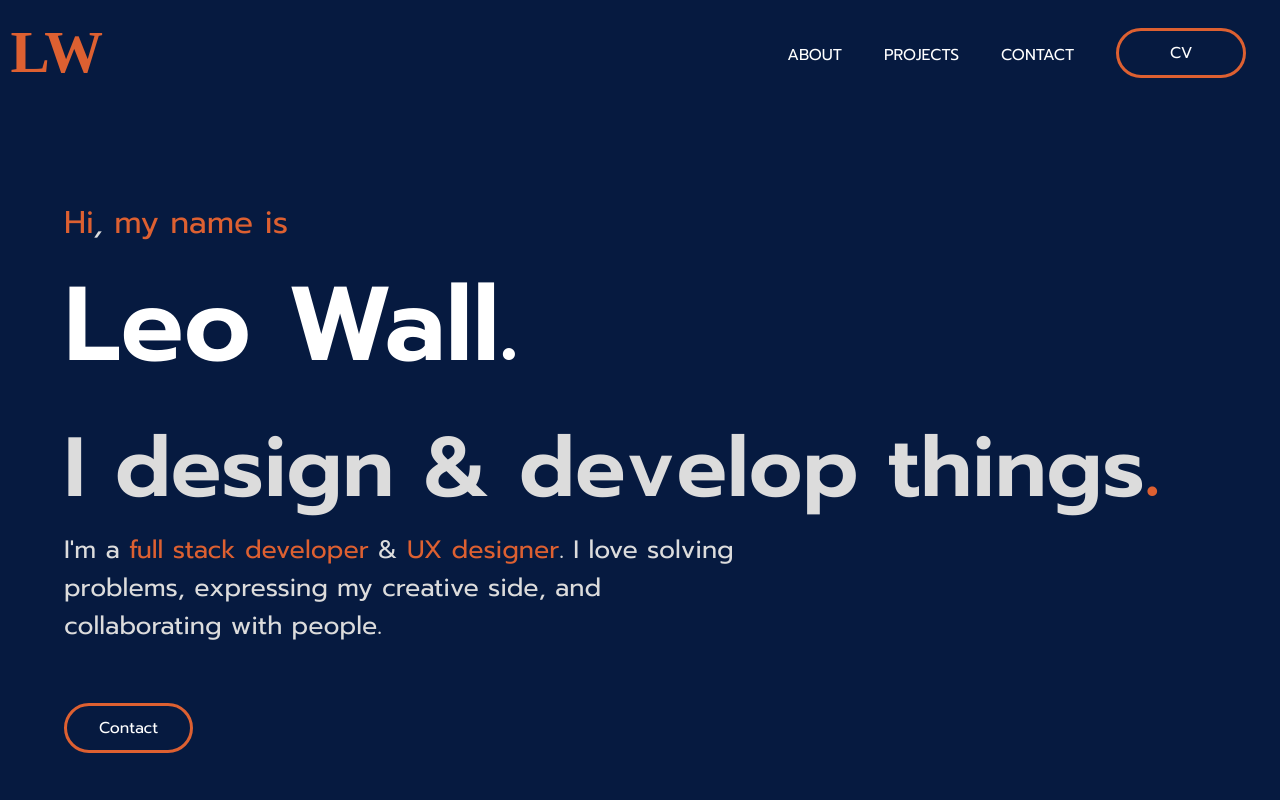
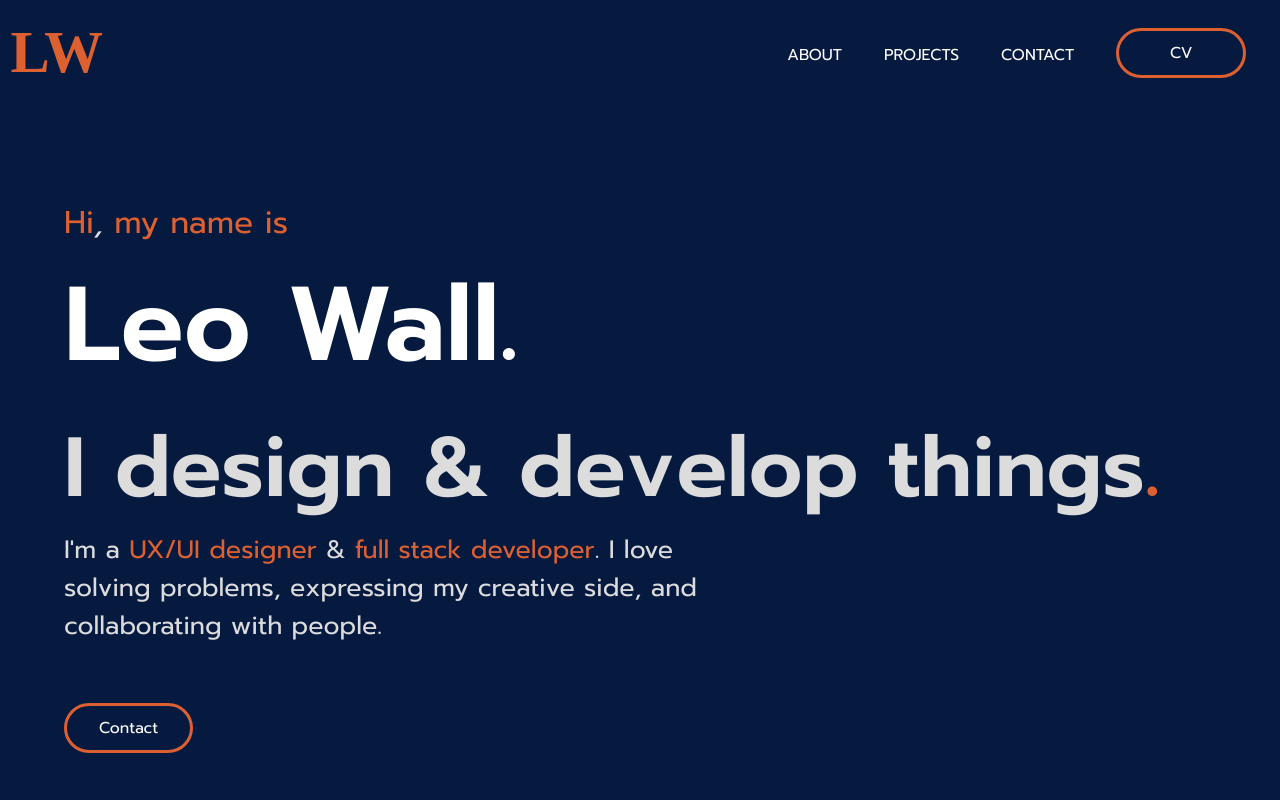
Before and after one commit to leoarthurwall/My-Portfolio, a React (Create React App) app: page / in a window 1280 px wide. Shown: the top 800 px of the page. Built offline with nearby package versions, Linux system fonts and the light colour scheme; a web font is replaced by a local one.

Commit message:
changed intro content so UX/IU designer & Full-Stack Developer is the same as the public title

```diff
--- a/src/Components/Introduction/Introduction.js
+++ b/src/Components/Introduction/Introduction.js
@@ -10,7 +10,7 @@ function Introduction() {
               <p className='intro-main-text-hi'>Hi<em>,</em> my name is</p>
               <h1 className='intro-main-text-name'>Leo Wall.</h1>
               <h2 className='intro-main-text-role'>I design & develop things<em>.</em></h2>
-              <p className='intro-main-text-summary'> I'm a <em>full stack developer</em> & <em>UX designer</em>. I love solving problems, expressing my creative side, and collaborating with people.</p>
+              <p className='intro-main-text-summary'> I'm a <em>UX/UI designer</em> & <em>full stack developer</em>. I love solving problems, expressing my creative side, and collaborating with people.</p>
               <LinkButton hrefProp={`mailto:leowall93@gmail.com`} bodyProp={"Contact"}/>
             </div>
 
```
